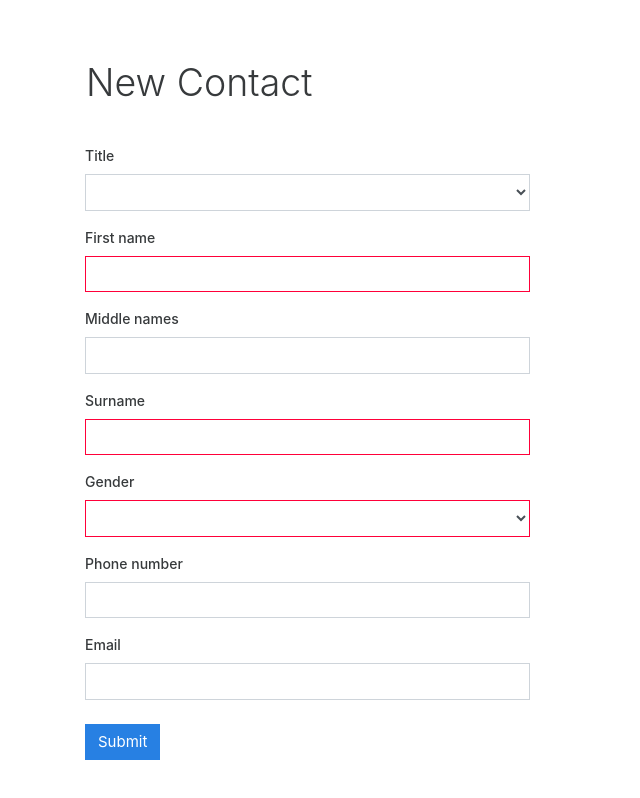
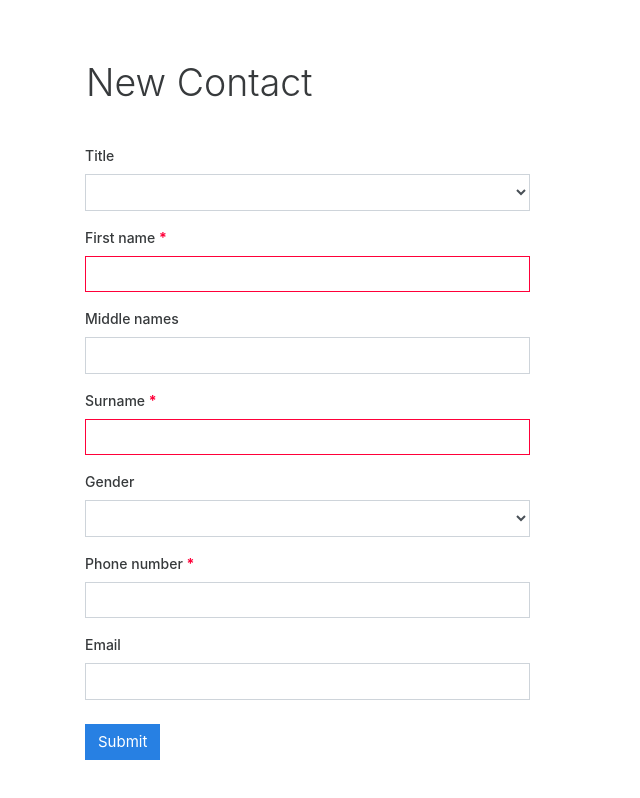
Before and after one commit to DVT/angular-forms-tutorial, an Angular app: page / in a window 1280 px wide. Shown: the top 798 px of the page, without its empty margins (0-640 px from the left). Built offline with nearby package versions, Linux system fonts and the light colour scheme.

Commit message:
Display form errors

```diff
--- a/src/app/contact/contact.component.html
+++ b/src/app/contact/contact.component.html
@@ -5,17 +5,17 @@
 
     <div class="form-group">
       <label for="title">Title</label>
-      <select class="form-control" id="title">
+      <select class="form-control" id="title" formControlName="title">
         <option *ngFor="let title of titles" [value]="title">{{title}}</option>
       </select>
     </div>
 
     <div class="form-group">
-      <label for="firstName">First name</label>
+      <label for="firstName">First name <b class="text-danger">*</b></label>
       <input type="text" class="form-control" formControlName="firstName" id="firstName" autocapitalize="off" autocomplete="false">
 
-      <div>
-
+      <div *ngIf="firstName.touched && firstName.invalid && firstName.errors.required">
+        <span class="text-danger">First name is required.</span>
       </div>
     </div>
 
@@ -25,8 +25,12 @@
     </div>
 
     <div class="form-group">
-      <label for="lastName">Surname</label>
+      <label for="lastName">Surname <b class="text-danger">*</b></label>
       <input type="text" class="form-control" formControlName="lastName" id="lastName" autocapitalize="off" autocomplete="false">
+
+      <div *ngIf="lastName.touched && lastName.invalid && lastName.errors.required">
+        <span class="text-danger">Surname is required.</span>
+      </div>
     </div>
 
     <div class="form-group">
@@ -37,13 +41,22 @@
     </div>
 
     <div class="form-group">
-      <label for="phoneNumber">Phone number</label>
+      <label for="phoneNumber">Phone number <b class="text-danger">*</b></label>
       <input type="text" class="form-control" formControlName="phoneNumber" appLocalPhoneNumber id="phoneNumber">
+
+      <div *ngIf="phoneNumber.touched && phoneNumber.invalid">
+        <span *ngIf="phoneNumber.errors.required" class="text-danger">Phone number is required.</span>
+        <span *ngIf="phoneNumber.errors.localPhoneNumber" class="text-danger">Locale code invalid.</span>
+      </div>
     </div>
 
     <div class="form-group">
       <label for="email">Email</label>
       <input type="email" class="form-control" formControlName="email" id="email">
+
+      <div *ngIf="email.touched && email.invalid">
+        <span *ngIf="email.errors.email" class="text-danger">Email address is invalid.</span>
+      </div>
     </div>
 
     <button type="submit" class="btn btn-primary my-2">Submit</button>
--- a/src/app/contact/contact.component.ts
+++ b/src/app/contact/contact.component.ts
@@ -4,7 +4,7 @@ import {Gender} from '../models/gender';
 import {Contact} from '../models/contact';
 import {AbstractControl, FormControl, FormGroup, Validators} from '@angular/forms';
 import {PhoneNumberValidationFactory} from '../forms/validators/PhoneNumberValidationFactory';
-import {combineLatest} from "rxjs";
+import {combineLatest} from 'rxjs';
 import {map, startWith} from 'rxjs/operators';
 
 @Component({
@@ -26,7 +26,7 @@ export class ContactComponent implements OnInit {
       firstName: new FormControl('', { validators: [ Validators.required ]}),
       middleName: new FormControl(''),
       lastName: new FormControl('', { validators: [ Validators.required ]}),
-      gender: new FormControl('', { updateOn: 'blur', validators: [ Validators.required ]}),
+      gender: new FormControl('', { updateOn: 'blur' }),
       phoneNumber: new FormControl('', { validators: [ PhoneNumberValidationFactory.localPhoneNumber ] }),
       email: new FormControl('', { validators: [ Validators.email ] })
     });
@@ -72,9 +72,8 @@ export class ContactComponent implements OnInit {
       this.middleName.valueChanges.pipe(startWith(this.contact.middleName)),
       this.lastName.valueChanges.pipe(startWith(this.contact.lastName)),
     )
-      .pipe(map(x => ({ firstName: x[0], middleName: x[1], lastName: x[2] })))
+      .pipe(map(x => ({ firstName: x[0] || '', middleName: x[1] || '', lastName: x[2] || '' })))
       .subscribe(names => {
-        console.log(names);
         this.contact.name = `${names.firstName} ${names.middleName} ${names.lastName}`;
     });
 
```
